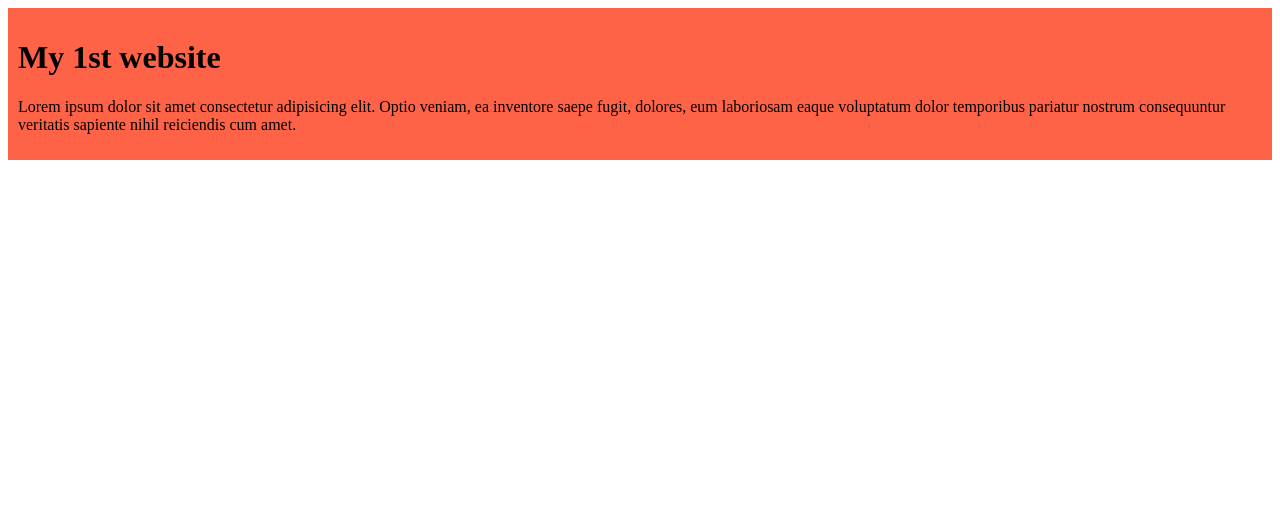
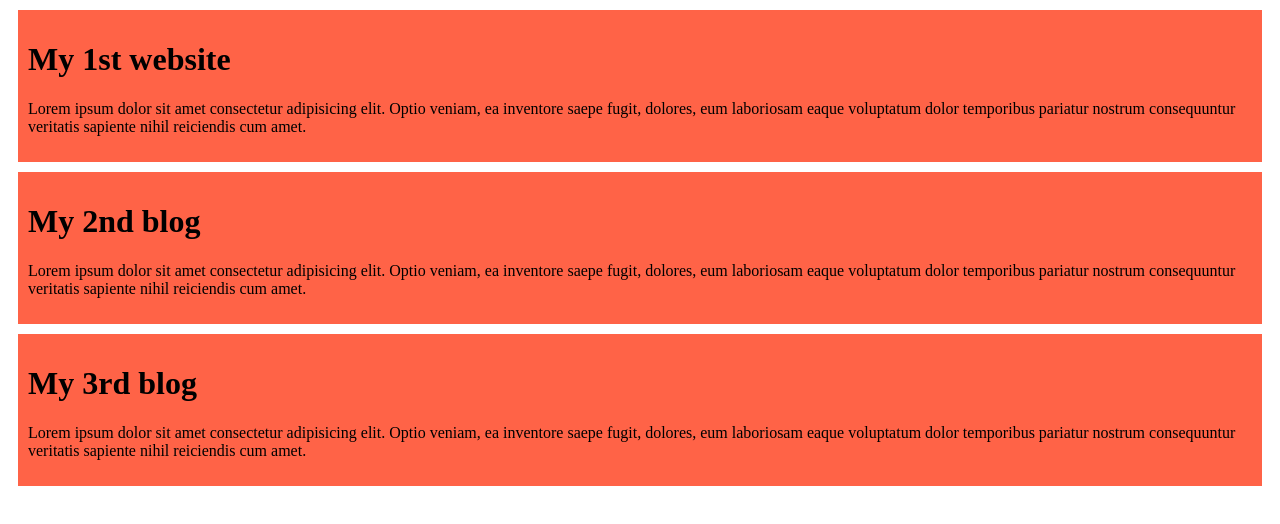
Before and after one commit to zubaerh/my-first-github-repo, a plain HTML site: page index.html in a window 1280 px wide. Drawn offline with Linux system fonts and the light colour scheme.

Commit message:
added second and third blog

```diff
--- a/index.html
+++ b/index.html
@@ -11,5 +11,13 @@
         <h1>My 1st website</h1>
         <p>Lorem ipsum dolor sit amet consectetur adipisicing elit. Optio veniam, ea inventore saepe fugit, dolores, eum laboriosam eaque voluptatum dolor temporibus pariatur nostrum consequuntur veritatis sapiente nihil reiciendis cum amet.</p>
     </div>
+    <div>
+        <h1>My 2nd blog</h1>
+        <p>Lorem ipsum dolor sit amet consectetur adipisicing elit. Optio veniam, ea inventore saepe fugit, dolores, eum laboriosam eaque voluptatum dolor temporibus pariatur nostrum consequuntur veritatis sapiente nihil reiciendis cum amet.</p>
+    </div>
+    <div>
+        <h1>My 3rd blog</h1>
+        <p>Lorem ipsum dolor sit amet consectetur adipisicing elit. Optio veniam, ea inventore saepe fugit, dolores, eum laboriosam eaque voluptatum dolor temporibus pariatur nostrum consequuntur veritatis sapiente nihil reiciendis cum amet.</p>
+    </div>
 </body>
 </html>
--- a/style/blog.css
+++ b/style/blog.css
@@ -1,4 +1,5 @@
 div{
     background-color: tomato;
     padding: 10px;
+    margin: 10px;
 }
```
